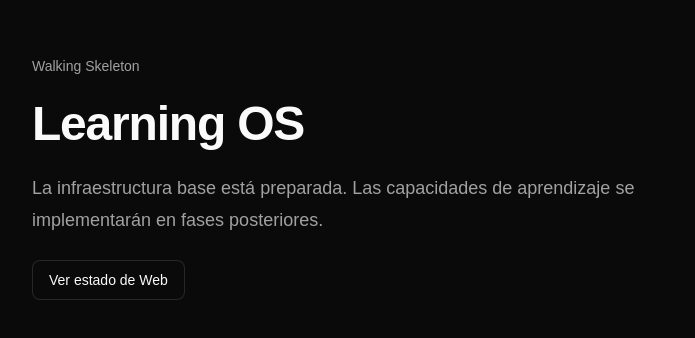
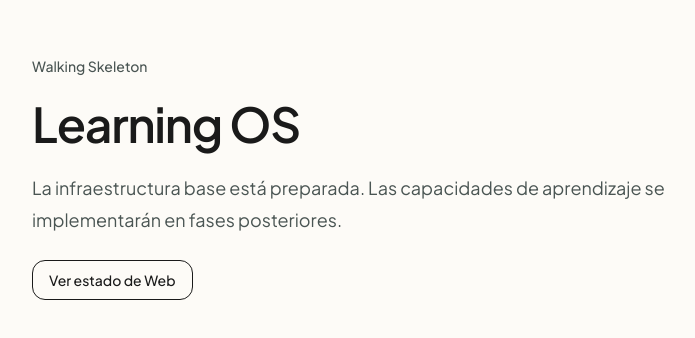
Before and after one commit to LuisLaurente/academy, a Next.js app in the folder apps/web/: page / in a window 1280 px wide. Shown: the part 222-560 px from the top of the page, without its empty margins (248-943 px from the left). Built offline with nearby package versions, Linux system fonts and the light colour scheme.

Commit message:
feat: config neobrutalist UI styles, layout and shared components

```diff
--- a/apps/web/src/app/globals.css
+++ b/apps/web/src/app/globals.css
@@ -4,33 +4,41 @@
 @custom-variant dark (&:is(.dark *));
 
 :root {
-  --background: oklch(0.985 0 0);
-  --foreground: oklch(0.145 0 0);
-  --card: oklch(1 0 0);
-  --card-foreground: oklch(0.145 0 0);
-  --primary: oklch(0.205 0 0);
-  --primary-foreground: oklch(0.985 0 0);
-  --muted: oklch(0.97 0 0);
-  --muted-foreground: oklch(0.556 0 0);
-  --border: oklch(0.922 0 0);
-  --ring: oklch(0.708 0 0);
-  --radius: 0.625rem;
+  --background: #fdfbf7; /* Creme neutral */
+  --foreground: #1a1a1a;
+  --card: #ffffff;
+  --card-foreground: #1a1a1a;
+  --primary: #ff5a5f; /* Coral red */
+  --primary-foreground: #ffffff;
+  --muted: #e2ece9; /* Sage pale */
+  --muted-foreground: #4a5553;
+  --border: #1a1a1a; /* Solid black */
+  --ring: #d90429; /* Crimson vibrant */
+  --radius: 1rem;
+
+  --sage-pale: #e2ece9;
+  --creme-neutral: #fdfbf7;
+  --coral-red: #ff5a5f;
+  --crimson-vibrant: #d90429;
 }
 
 .dark {
-  --background: oklch(0.145 0 0);
-  --foreground: oklch(0.985 0 0);
-  --card: oklch(0.205 0 0);
-  --card-foreground: oklch(0.985 0 0);
-  --primary: oklch(0.922 0 0);
-  --primary-foreground: oklch(0.205 0 0);
-  --muted: oklch(0.269 0 0);
-  --muted-foreground: oklch(0.708 0 0);
-  --border: oklch(1 0 0 / 12%);
-  --ring: oklch(0.556 0 0);
+  --background: #141a18; /* Dark sage background */
+  --foreground: #fdfbf7;
+  --card: #1d2523;
+  --card-foreground: #fdfbf7;
+  --primary: #ff5a5f;
+  --primary-foreground: #ffffff;
+  --muted: #2a3633;
+  --muted-foreground: #a1b5b1;
+  --border: #fdfbf7;
+  --ring: #d90429;
 }
 
 @theme inline {
+  --font-sans: var(--font-plus-jakarta), sans-serif;
+  --font-display: var(--font-fredoka), sans-serif;
+
   --color-background: var(--background);
   --color-foreground: var(--foreground);
   --color-card: var(--card);
@@ -41,9 +49,17 @@
   --color-muted-foreground: var(--muted-foreground);
   --color-border: var(--border);
   --color-ring: var(--ring);
-  --radius-sm: calc(var(--radius) - 4px);
-  --radius-md: calc(var(--radius) - 2px);
+
+  --color-sage-pale: var(--sage-pale);
+  --color-creme-neutral: var(--creme-neutral);
+  --color-coral-red: var(--coral-red);
+  --color-crimson-vibrant: var(--crimson-vibrant);
+
+  --radius-sm: calc(var(--radius) - 6px);
+  --radius-md: calc(var(--radius) - 3px);
   --radius-lg: var(--radius);
+  --radius-xl: calc(var(--radius) + 4px);
+  --radius-2xl: calc(var(--radius) + 8px);
 }
 
 * {
@@ -54,5 +70,68 @@ body {
   min-height: 100vh;
   background: var(--background);
   color: var(--foreground);
-  font-family: Arial, Helvetica, sans-serif;
+  font-family: var(--font-plus-jakarta), var(--font-fredoka), sans-serif;
+  position: relative;
+  overflow-x: hidden;
 }
+
+/* Custom Soft Neobrutalism Utilities */
+.shadow-neobrutalism {
+  box-shadow: 4px 4px 0px 0px rgba(26, 26, 26, 1);
+}
+
+.dark .shadow-neobrutalism {
+  box-shadow: 4px 4px 0px 0px rgba(253, 251, 247, 1);
+}
+
+.shadow-neobrutalism-lg {
+  box-shadow: 6px 6px 0px 0px rgba(26, 26, 26, 1);
+}
+
+.dark .shadow-neobrutalism-lg {
+  box-shadow: 6px 6px 0px 0px rgba(253, 251, 247, 1);
+}
+
+.shadow-neobrutalism-sm {
+  box-shadow: 2px 2px 0px 0px rgba(26, 26, 26, 1);
+}
+
+.dark .shadow-neobrutalism-sm {
+  box-shadow: 2px 2px 0px 0px rgba(253, 251, 247, 1);
+}
+
+.btn-neobrutalism {
+  border: 2px solid var(--border);
+  transition: all 0.15s ease-in-out;
+}
+
+.btn-neobrutalism:hover {
+  transform: translate(-1px, -1px);
+  box-shadow: 5px 5px 0px 0px rgba(26, 26, 26, 1);
+}
+
+.dark .btn-neobrutalism:hover {
+  box-shadow: 5px 5px 0px 0px rgba(253, 251, 247, 1);
+}
+
+.btn-neobrutalism:active {
+  transform: translate(2px, 2px);
+  box-shadow: 2px 2px 0px 0px rgba(26, 26, 26, 1);
+}
+
+.dark .btn-neobrutalism:active {
+  box-shadow: 2px 2px 0px 0px rgba(253, 251, 247, 1);
+}
+
+.bg-grid-pattern {
+  background-size: 30px 30px;
+  background-image:
+    linear-gradient(to right, rgba(26, 26, 26, 0.05) 1px, transparent 1px),
+    linear-gradient(to bottom, rgba(26, 26, 26, 0.05) 1px, transparent 1px);
+}
+
+.dark .bg-grid-pattern {
+  background-image:
+    linear-gradient(to right, rgba(253, 251, 247, 0.04) 1px, transparent 1px),
+    linear-gradient(to bottom, rgba(253, 251, 247, 0.04) 1px, transparent 1px);
+}
--- a/apps/web/src/app/layout.tsx
+++ b/apps/web/src/app/layout.tsx
@@ -1,9 +1,22 @@
 import type { Metadata } from 'next';
 import type { ReactNode } from 'react';
+import { Fredoka, Plus_Jakarta_Sans } from 'next/font/google';
 
 import { ThemeProvider } from '@/components/theme-provider';
 
 import './globals.css';
+
+const fredoka = Fredoka({
+  subsets: ['latin'],
+  variable: '--font-fredoka',
+  weight: ['400', '500', '600', '700'],
+});
+
+const plusJakartaSans = Plus_Jakarta_Sans({
+  subsets: ['latin'],
+  variable: '--font-plus-jakarta',
+  weight: ['400', '500', '600', '700'],
+});
 
 export const metadata: Metadata = {
   title: 'Learning OS',
@@ -13,8 +26,8 @@ export const metadata: Metadata = {
 export default function RootLayout({ children }: Readonly<{ children: ReactNode }>) {
   return (
     <html lang="es" suppressHydrationWarning>
-      <body>
-        <ThemeProvider attribute="class" defaultTheme="dark" disableTransitionOnChange>
+      <body className={`${fredoka.variable} ${plusJakartaSans.variable}`}>
+        <ThemeProvider attribute="class" defaultTheme="light" disableTransitionOnChange>
           {children}
         </ThemeProvider>
       </body>
--- /dev/null
+++ b/apps/web/src/components/Background.tsx
@@ -0,0 +1,71 @@
+import React from 'react';
+
+export function Background() {
+  return (
+    <div className="bg-background bg-grid-pattern absolute inset-0 -z-10 transition-colors duration-300">
+      {/* Monochromatic styled vector landscape at the bottom */}
+      <div className="pointer-events-none absolute right-0 bottom-0 left-0 h-64 overflow-hidden opacity-80 select-none dark:opacity-30">
+        <svg
+          className="absolute bottom-0 h-full w-full min-w-[1200px]"
+          viewBox="0 0 1440 256"
+          fill="none"
+          xmlns="http://www.w3.org/2000/svg"
+          preserveAspectRatio="none"
+        >
+          {/* Far Mountains */}
+          <path
+            d="M0 180 L200 100 L450 200 L700 80 L950 180 L1200 90 L1440 210 V256 H0 Z"
+            fill="var(--sage-pale)"
+            opacity="0.25"
+          />
+
+          {/* Mid Mountains & Hills */}
+          <path
+            d="M0 210 L150 150 L400 230 L650 140 L900 210 L1150 130 L1440 220 V256 H0 Z"
+            fill="var(--sage-pale)"
+            opacity="0.5"
+          />
+
+          {/* Foreground Hills */}
+          <path
+            d="M0 235 Q300 200 600 240 T1200 220 T1440 240 V256 H0 Z"
+            fill="var(--sage-pale)"
+            opacity="0.8"
+          />
+
+          {/* Pine Trees Silhouettes - Left Group */}
+          <g fill="var(--sage-pale)" opacity="0.9" transform="translate(80, 180) scale(0.6)">
+            {/* Tree 1 */}
+            <polygon points="50,0 20,60 80,60" />
+            <polygon points="50,20 10,90 90,90" />
+            <polygon points="50,45 0,130 100,130" />
+            <rect x="45" y="130" width="10" height="30" />
+          </g>
+          <g fill="var(--sage-pale)" opacity="0.9" transform="translate(130, 195) scale(0.5)">
+            {/* Tree 2 */}
+            <polygon points="50,0 20,60 80,60" />
+            <polygon points="50,20 10,90 90,90" />
+            <polygon points="50,45 0,130 100,130" />
+            <rect x="45" y="130" width="10" height="30" />
+          </g>
+
+          {/* Pine Trees Silhouettes - Right Group */}
+          <g fill="var(--sage-pale)" opacity="0.9" transform="translate(1250, 175) scale(0.7)">
+            {/* Tree 3 */}
+            <polygon points="50,0 20,60 80,60" />
+            <polygon points="50,20 10,90 90,90" />
+            <polygon points="50,45 0,130 100,130" />
+            <rect x="45" y="130" width="10" height="30" />
+          </g>
+          <g fill="var(--sage-pale)" opacity="0.9" transform="translate(1310, 190) scale(0.55)">
+            {/* Tree 4 */}
+            <polygon points="50,0 20,60 80,60" />
+            <polygon points="50,20 10,90 90,90" />
+            <polygon points="50,45 0,130 100,130" />
+            <rect x="45" y="130" width="10" height="30" />
+          </g>
+        </svg>
+      </div>
+    </div>
+  );
+}
--- /dev/null
+++ b/apps/web/src/components/Card.tsx
@@ -0,0 +1,22 @@
+import React from 'react';
+import { cn } from '@learning-os/ui/lib/utils';
+
+export interface CardProps extends React.HTMLAttributes<HTMLDivElement> {
+  readonly hoverable?: boolean;
+}
+
+export function Card({ children, className, hoverable = false, ...props }: CardProps) {
+  return (
+    <div
+      className={cn(
+        'border-border bg-card shadow-neobrutalism rounded-2xl border-2 p-6 transition-all',
+        hoverable &&
+          'hover:shadow-neobrutalism-lg active:shadow-neobrutalism-sm hover:translate-x-[-2px] hover:translate-y-[-2px] active:translate-x-[1px] active:translate-y-[1px]',
+        className,
+      )}
+      {...props}
+    >
+      {children}
+    </div>
+  );
+}
--- a/packages/ui/src/components/button.tsx
+++ b/packages/ui/src/components/button.tsx
@@ -12,6 +12,10 @@ const buttonVariants = cva(
         default: 'bg-primary text-primary-foreground hover:bg-primary/90',
         outline: 'border border-border bg-background hover:bg-muted',
         ghost: 'hover:bg-muted',
+        neobrutalism:
+          'bg-primary text-primary-foreground border-2 border-border shadow-neobrutalism hover:translate-x-[-1px] hover:translate-y-[-1px] hover:shadow-[5px_5px_0px_0px_rgba(26,26,26,1)] active:translate-x-[2px] active:translate-y-[2px] active:shadow-[2px_2px_0px_0px_rgba(26,26,26,1)] dark:active:shadow-[2px_2px_0px_0px_rgba(253,251,247,1)] dark:hover:shadow-[5px_5px_0px_0px_rgba(253,251,247,1)] rounded-xl font-display font-semibold tracking-wide',
+        neobrutalismOutline:
+          'bg-background text-foreground border-2 border-border shadow-neobrutalism hover:translate-x-[-1px] hover:translate-y-[-1px] hover:shadow-[5px_5px_0px_0px_rgba(26,26,26,1)] active:translate-x-[2px] active:translate-y-[2px] active:shadow-[2px_2px_0px_0px_rgba(26,26,26,1)] dark:active:shadow-[2px_2px_0px_0px_rgba(253,251,247,1)] dark:hover:shadow-[5px_5px_0px_0px_rgba(253,251,247,1)] rounded-xl font-display font-semibold tracking-wide',
       },
       size: {
         default: 'h-10 px-4 py-2',
```
Also changed, not shown: apps/web/src/components/Navbar.tsx (added, +73 -0 lines).
